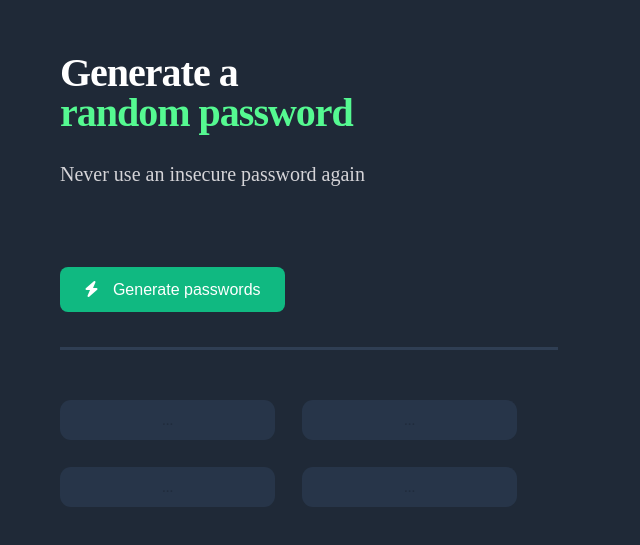
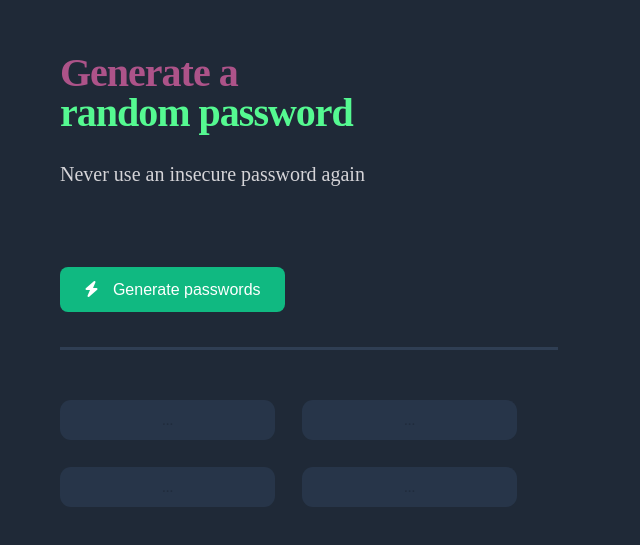
Before and after one commit to yasirw212/password-generator, a plain HTML site: page index.html in a window 1280 px wide. Shown: the part 127-672 px from the top of the page, without its empty margins (0-640 px from the left). Drawn offline with Linux system fonts and the light colour scheme.

Commit message:
change h1

```diff
--- a/styles.css
+++ b/styles.css
@@ -13,7 +13,7 @@ body {
 }
 
 h1 {
-    color: #fff;
+    color: #ad5389;
     font-size: 40px;
     font-weight: 800;
     line-height: 40px;
```
